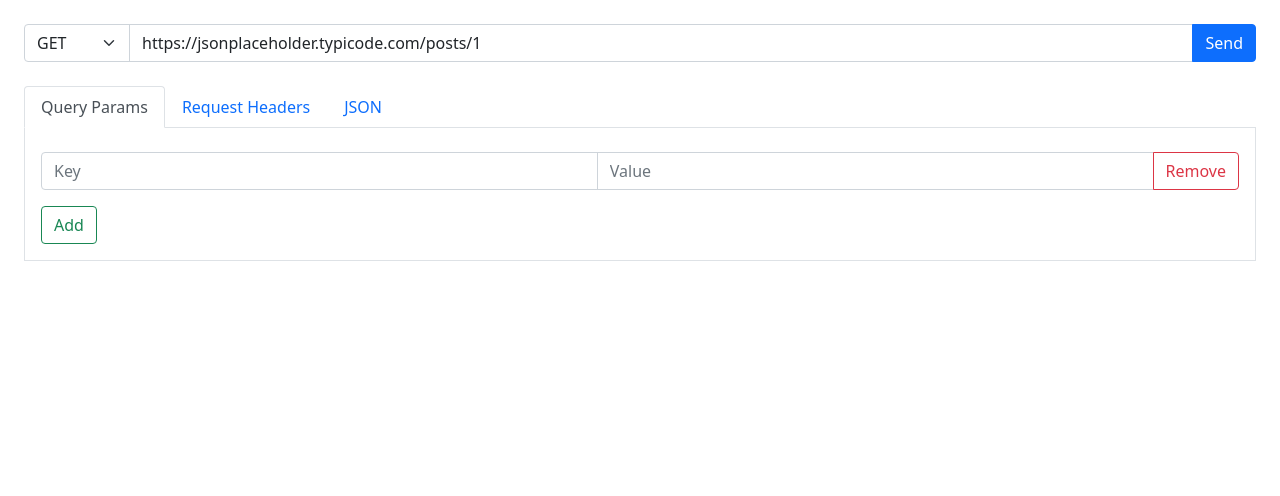
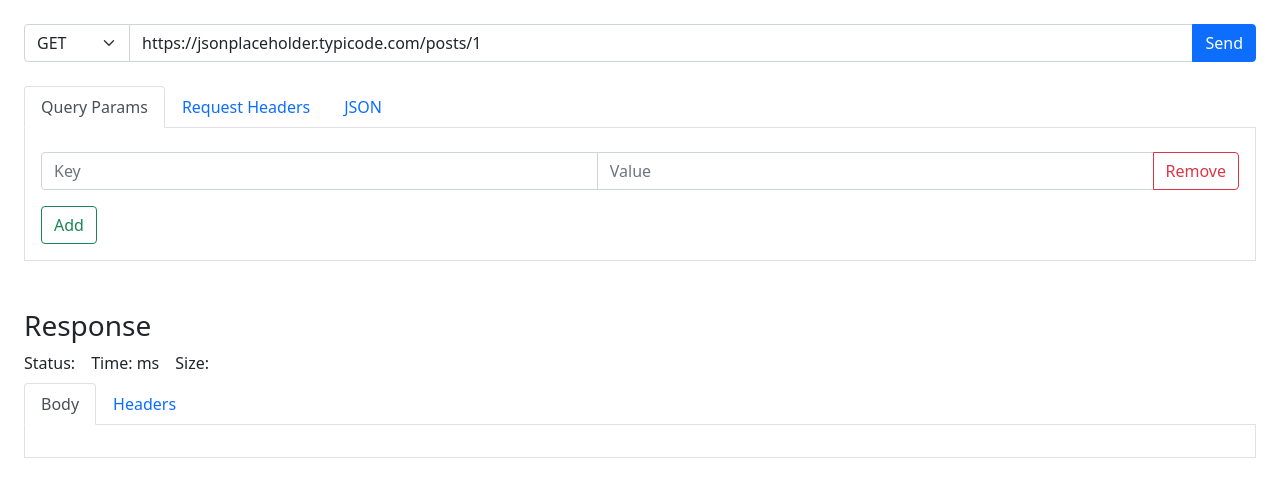
Before and after one commit to tkozemzak/api-tester, a website built with Vite: page index.html in a window 1280 px wide. Built offline with nearby package versions, Linux system fonts and the light colour scheme.

Commit message:
create response section

```diff
--- a/index.html
+++ b/index.html
@@ -5,10 +5,12 @@
 <head>
     <meta charset="utf-8">
     <meta http-equiv="X-UA-Compatible" content="IE=edge">
-    <title></title>
+    <title>Api Test App</title>
     <meta name="description" content="">
     <meta name="viewport" content="width=device-width, initial-scale=1">
     <link rel="stylesheet" href="">
+    <script src="index.js" type="module"></script>
+
 </head>
 
 <body>
@@ -22,7 +24,9 @@
                     <option value="PATCH">PATCH</option>
                     <option value="DELETE">DELETE</option>
                 </select>
-                <input required class="form-control" type="url" placeholder="https://jsonplaceholder.typicode.com/posts/1" data-url value="https://jsonplaceholder.typicode.com/posts/1"/>
+                <input required class="form-control" type="url"
+                    placeholder="https://jsonplaceholder.typicode.com/posts/1" data-url
+                    value="https://jsonplaceholder.typicode.com/posts/1" />
                 <button type="submit" class="btn btn-primary">Send</button>
             </div>
 
@@ -58,9 +62,43 @@
 
                 </div>
         </form>
+
+
+    </div>
+    <div class="mt-5" data-response-section>
+        <h3>Response</h3>
+        <div class="d-flex my-2">
+            <div class="me-3">
+                Status: <span data-status></span>
+            </div>
+            <div class="me-3">
+                Time: <span data-time></span>ms
+            </div>
+            <div class="me-3">
+                Size: <span data-size></span>
             </div>
 
-    <script src="script.js" type="module"></script>
+        </div>
+        <ul class="nav nav-tabs" role="tablist">
+            <li class="nav-item" role="presentation">
+              <button class="nav-link active" id="body-tab" data-bs-toggle="tab" data-bs-target="#body" type="button" role="tab" aria-controls="body" aria-selected="true">Body</button>
+            </li>
+            <li class="nav-item" role="presentation">
+              <button class="nav-link" id="response-headers-tab" data-bs-toggle="tab" data-bs-target="#response-headers" type="button" role="tab" aria-controls="response-headers" aria-selected="false">Headers</button>
+            </li>
+          </ul>
+
+          <div class="tab-content p-3 border-top-0 border">
+            <div class="tab-pane fade show active" id="body" role="tabpanel" aria-labelledby="body-tab">
+              <div data-json-response-body class="overflow-auto" style="max-height: 200px;"></div>
+            </div>
+            <div class="tab-pane fade" id="response-headers" role="tabpanel" aria-labelledby="response-headers-tab">
+              <div style="display: grid; grid-template-columns: auto 1fr; gap: .5rem 2rem;" data-response-headers></div>
+            </div>
+
+            </div>
+        </div>
+
         <template data-key-value-template>
             <div class="input-group my-2" data-key-value-pair>
                 <input type="text" data-key class="form-control" placeholder="Key" />
```
Also changed, not shown: index.js (renamed from script.js). Lines whose indentation alone changed are shown as unchanged.
